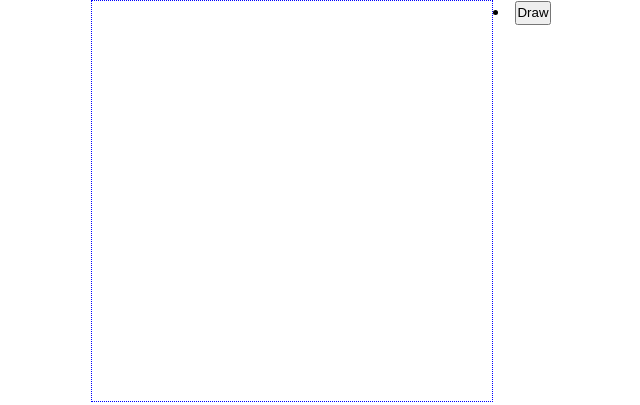
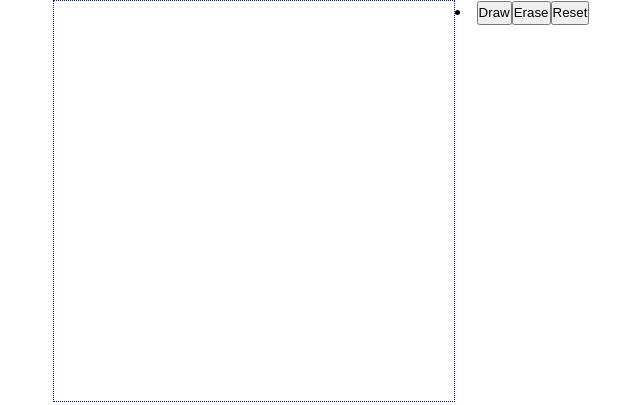
Before and after one commit to jttribiana/etch-a-sketch, a plain HTML site: page index.html in a window 1280 px wide. Shown: the whole page, without its empty margins (319-959 px from the left). Drawn offline with Linux system fonts and the light colour scheme.

Commit message:
Add erase and reset button feature

```diff
--- a/index.js
+++ b/index.js
@@ -1,75 +1,19 @@
+const drawBtn = document.createElement('button');
+const eraseBtn = document.createElement('button');
+const resetBtn = document.createElement('button');
 
+drawBtn.textContent = "Draw";
+eraseBtn.textContent = "Erase";
+resetBtn.textContent = "Reset";
 
-
-/*working function code
-
-function createGrid (){
-    const container = document.getElementById('container');
-    const containerSize = 400;
-    let n = 16;
-    let itemSize = containerSize/n;
-
-    for (let i = 1; i < n*n; i++){
-        const box = document.createElement('div');
-        box.className ="box";
-        container.appendChild(box);
-
-        box.style.height = `${itemSize}px`
-        box.style.width = `${itemSize}px`
-
-
-
-        box.addEventListener('mouseover', () => {
-            box.style.backgroundColor = 'blue';
-        })
-}
-}
-
-createGrid ();
-
-
-//making drawbutton
-
-
-const drawBtn = document.createElement('button');
-drawBtn.textContent = "Draw";
 const listBtn = document.createElement('li');
 const buttons = document.getElementById('buttons');
 buttons.appendChild(listBtn);
 listBtn.appendChild(drawBtn);
+listBtn.appendChild(eraseBtn);
+listBtn.appendChild(resetBtn);
 
 
-drawBtn.addEventListener("click", function createGrid (){
-
-    const container = document.getElementById('container');
-    const containerSize = 400;
-    let n = 16;
-    let itemSize = containerSize/n;
-
-    for (let i = 0; i < n*n; i++){
-        const box = document.createElement('div');
-        box.className ="box";
-        container.appendChild(box);
-
-        box.style.height = `${itemSize}px`
-        box.style.width = `${itemSize}px`
-
-        box.addEventListener('mouseover', () => {
-            box.style.backgroundColor = 'blue';
-        })
-}
-})
-
-createGrid ();
-
-*/
-
-const drawBtn = document.createElement('button');
-drawBtn.textContent = "Draw";
-const listBtn = document.createElement('li');
-const buttons = document.getElementById('buttons');
-buttons.appendChild(listBtn);
-listBtn.appendChild(drawBtn);
 
 
 function createGrid (){
@@ -94,6 +38,17 @@ function createGrid (){
             })
         } )
 
+        eraseBtn.addEventListener("click", function divErase (){
+            box.addEventListener('mouseover', () => {
+                box.style.backgroundColor = '';
+            })
+        } )
+
+        resetBtn.addEventListener("click", function divReset (){
+            box.style.backgroundColor = '';
+
+        } )
+
 }
 }
 
@@ -101,31 +56,6 @@ createGrid ();
 
 
 
-
-
-/* On going problems,
-1. the last div doesnt become blue when hovered
-
-
-///add event listener using button
-const drawnBtn = document.createElement('button');
-drawnBtn.textContent = "draw";
-container.appendChild(drawnBtn);
-
-
-drawnBtn.addEventListener("click",createGrid())
-
-
-//to do-> make function that would draw pixels when click button
-
-/*
-
-
-*/
-
-//// erase
-
-//reset
-
-
-///increment/decrement
+//1. create new n
+//2. rainbow color
+//3. fix ui
```
Also changed, not shown: style.css (+0 -18 lines).
